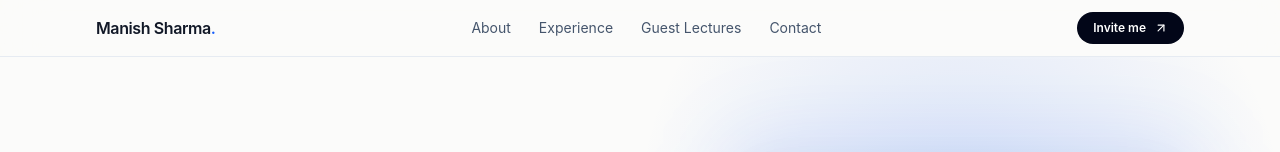
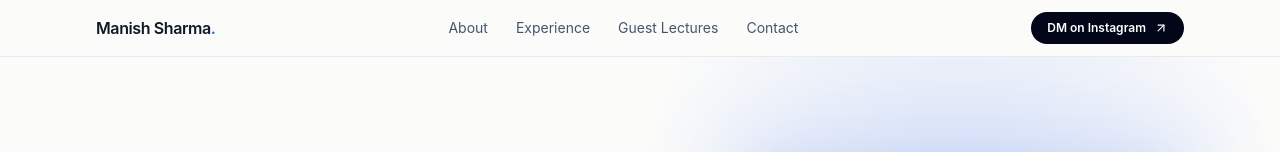
Before and after one commit to RebellionRider/manish-profile, a Next.js app: page /manish-profile/ in a window 1280 px wide. Shown: the top 152 px of the page. Built offline with nearby package versions, Linux system fonts and the light colour scheme.

Commit message:
Update Instagram contact button

```diff
--- a/app/page.tsx
+++ b/app/page.tsx
@@ -127,9 +127,14 @@ export default function Home() {
             <a className="hover:text-slate-950" href="#teaching">Guest Lectures</a>
             <a className="hover:text-slate-950" href="#contact">Contact</a>
           </nav>
-          <a href="mailto:rebellionrideryt@gmail.com?subject=Guest Lecture / Training Enquiry" className="inline-flex items-center gap-2 rounded-full bg-slate-950 px-4 py-2 text-xs font-semibold text-white transition hover:bg-blue-700">
-            Invite me <ArrowUpRight size={14} />
-          </a>
+         <a
+  href="https://www.instagram.com/rebellionrider/"
+  target="_blank"
+  rel="noopener noreferrer"
+  className="inline-flex items-center gap-2 rounded-full bg-slate-950 px-4 py-2 text-xs font-semibold text-white transition hover:bg-blue-700"
+>
+  DM on Instagram <ArrowUpRight size={14} />
+</a>
         </div>
       </header>
 
```
